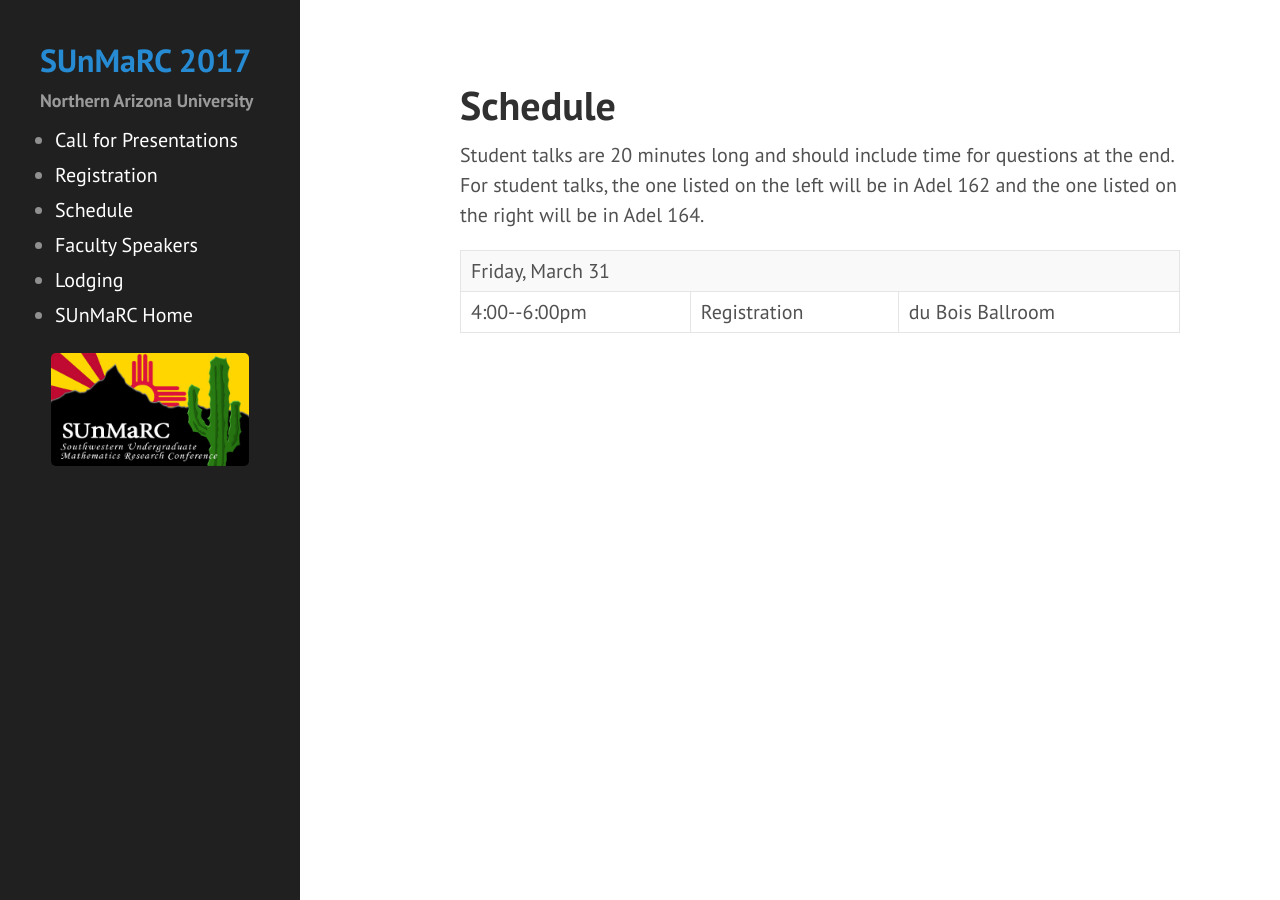
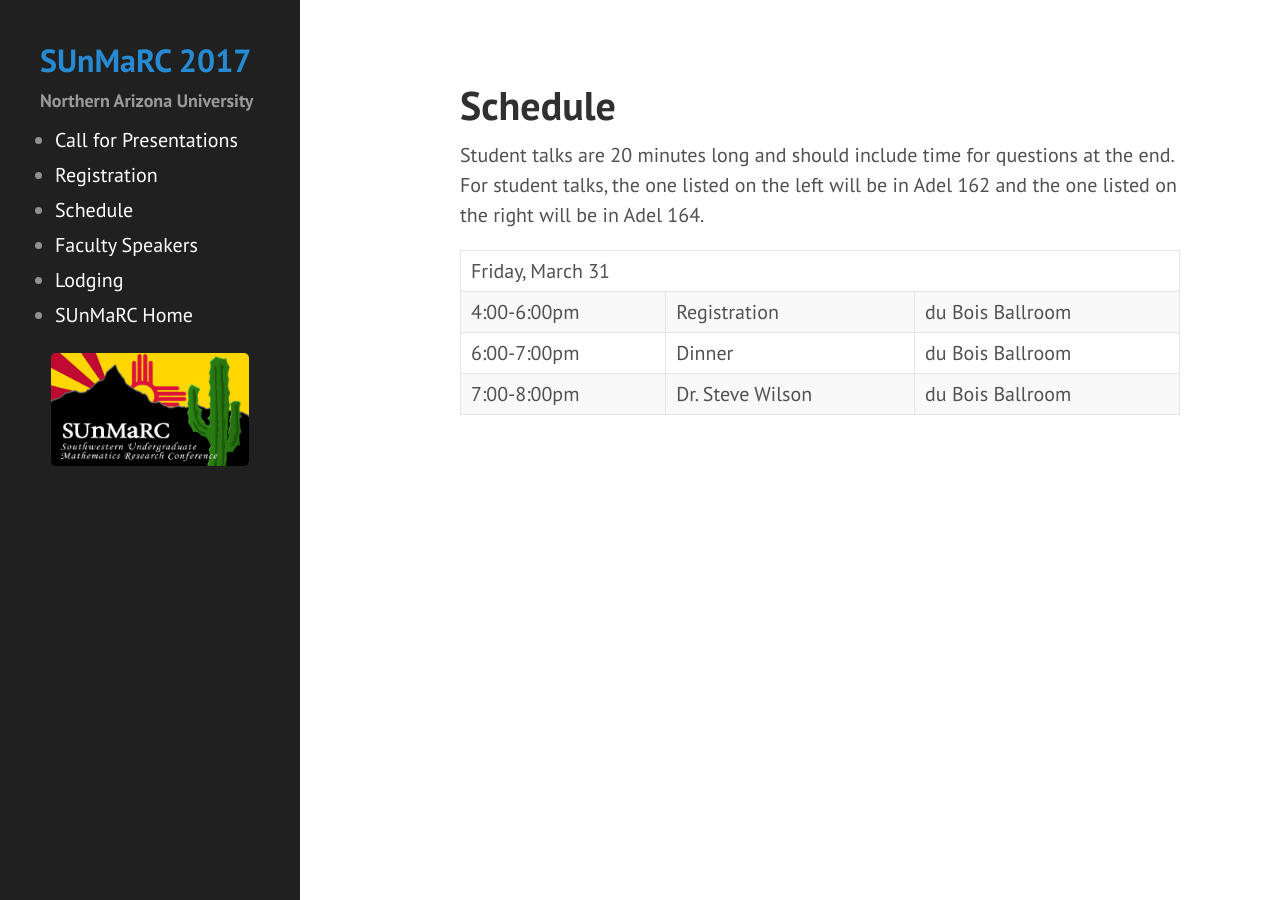
Before and after one commit to NAUMathStat/sunmarc2017, a Jekyll site: the page built from schedule.md, in a window 1280 px wide. Built offline with Jekyll 4.4.1, drawn with Linux system fonts in a browser that asks for light colours.

Commit message:
Update schedule

```diff
--- a/schedule.md
+++ b/schedule.md
@@ -6,14 +6,26 @@ title: Schedule
 Student talks are 20 minutes long and should include time for questions at the end. For student talks, the one listed on the left will be in Adel 162 and the one listed on the right will be in Adel 164.
 
 <table>
-  <tr>
-    <td colspan="4">Friday, March 31</td>
-  </tr>
-  <tr>
-    <td>4:00--6:00pm</td>
-    <td colspan="2">Registration</td>
-    <td>du Bois Ballroom</td>
-  </tr>
+<thead>
+<tr>
+<td colspan="4">Friday, March 31</td>
+</tr>
+</thead>
+<tr>
+<td>4:00-6:00pm</td>
+<td colspan="2">Registration</td>
+<td>du Bois Ballroom</td>
+</tr>
+<tr>
+<td>6:00-7:00pm</td>
+<td colspan="2">Dinner</td>
+<td>du Bois Ballroom</td>
+</tr>
+<tr>
+<td>7:00-8:00pm</td>
+<td colspan="2">Dr. Steve Wilson</td>
+<td>du Bois Ballroom</td>
+</tr>
 </table>
 
 <!--
```
